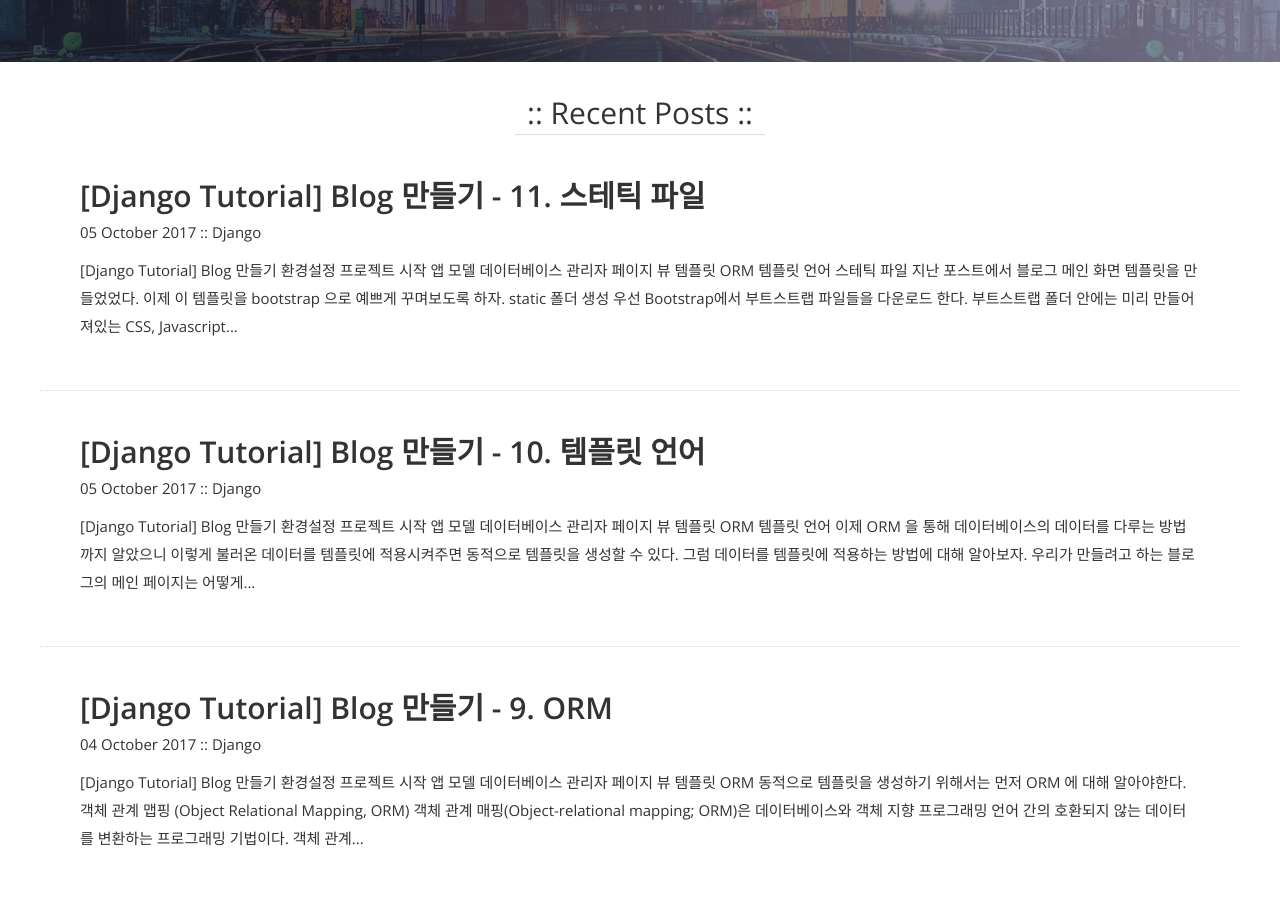
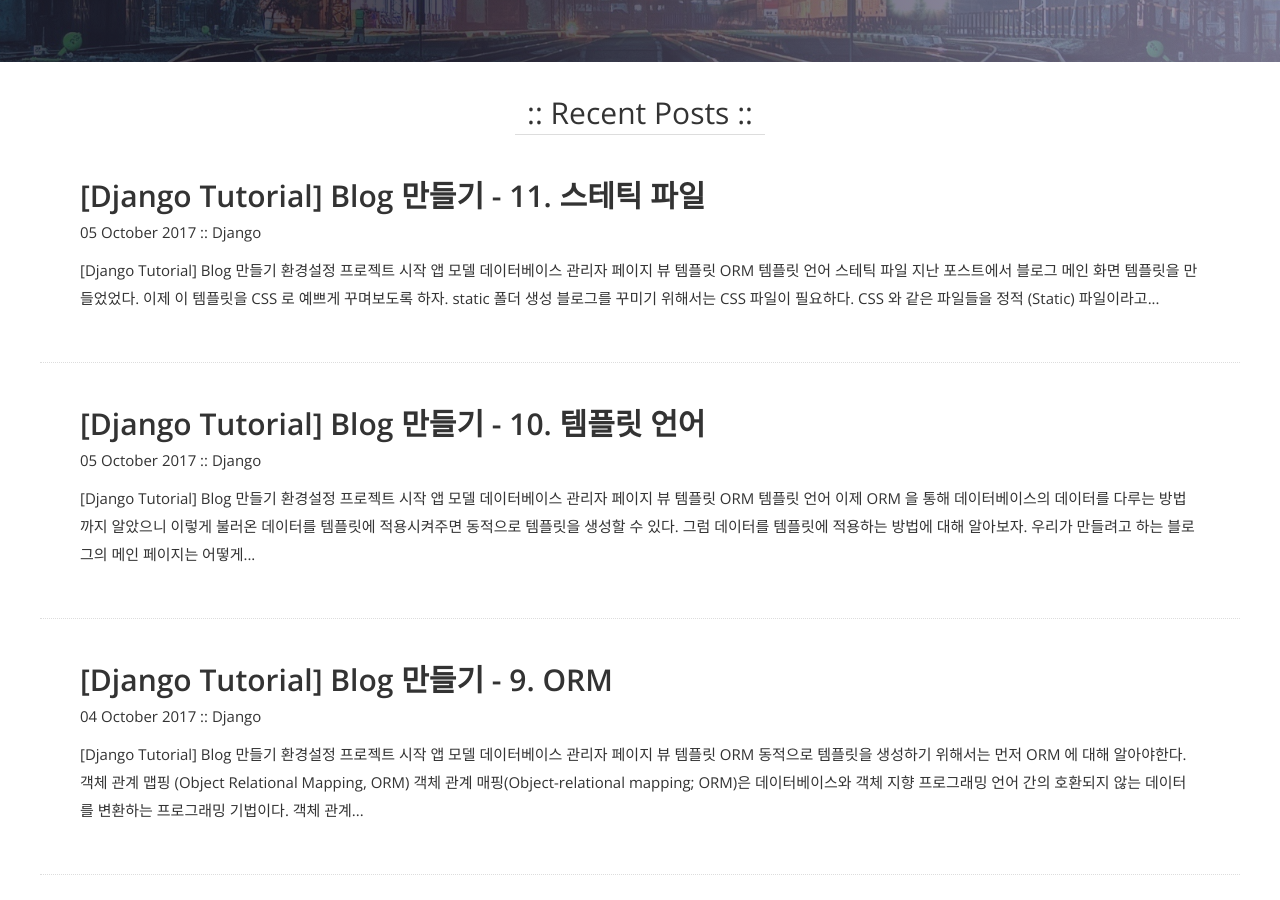
Before and after one commit to nachwon/nachwon.github.io, a Jekyll site: the page built from index.html, in a window 1280 px wide and 900 px high, scrolled down 419 px. Built offline with Jekyll 4.4.1, drawn with Linux system fonts in a browser that asks for light colours; nearby versions of some CDN libraries; some web fonts are replaced; the list of posts is cut into pages by our own code.

Commit message:
minor fixes

````diff
--- a/_posts/Django/2017-10-05-django-10-temp-language.md
+++ b/_posts/Django/2017-10-05-django-10-temp-language.md
@@ -60,7 +60,7 @@
 ```html
 <body>
     <ul>
-        <li>Post_data</li> <-- 이 부분을 자동화
+        <li>Post_data</li>  # 이 부분을 자동화
     </ul>
 </body>
 ```
@@ -70,8 +70,8 @@
 
 #### 템플릿에 데이터 전달하기
 
-템플릿에 데이터를 전달하는 방법을 먼저 알아보자.
-이제 우리는 블로그 메인 화면에 나타날 `Post` 들의 목록을 만들어 줄 것이므로 `views.py` 를 열어 `helloworld` 함수를 아래와 같이 바꿔주자.
+템플릿에 데이터를 적용시켜 표시하려면 먼저 데이터를 전달하는 방법을 알아야한다. 이 작업은 뷰에서 이루어진다.
+일단 블로그 메인 화면에 나타날 `Post` 들의 목록을 만들어 줄 것이므로 `views.py` 를 열어 `helloworld` 함수를 `post_list` 라는 함수로 바꿔주자.
 
 ```py
 def post_list(request):
@@ -252,6 +252,10 @@
 
 <img width="950px" src="/img/django_tutorial/post_content.png">
 
+- - -
+
+##### 필터 적용하기
+
 글 내용까지 보이게 만들긴 했는데 글 전체가 다 보이니 너무 정신이 없다. 몇 개의 단어까지만 보여주도록 설정해보자.
 ```html
 <body>
@@ -339,11 +347,14 @@
 ```
 
 기존에는 `Post.objects.all()` 을 통해 모든 `Post` 객체들의 쿼리셋을 `posts` 로 템플릿에 전달했지만, 이번에는 `.filter(published_date__isnull=False)` 로 필터를 걸어서 `published_date` 가 빈 값이 아닌 `Post` 객체들의 쿼리셋을 가져오도록 바꿔준 것이다.
+아 그리고 바꿔주는 김에 `order_by('-created_date')` 를 추가해서 최신 글이 가장 위로 오도록 정렬해주었다.
 이 두 방법의 결과는 아래와 같이 동일하다.
 
 <img width="950px" src="/img/django_tutorial/published_date_none.png">
 
 위 두 가지 방법 중 더 좋은 방법은 아무래도 뷰를 통해 쿼리셋 자체를 바꿔주는 방법일 것이다. 더 적은 쿼리셋을 가져오게 되므로 처리속도가 더 빠르지 않을까? 흠... 이 부분에 대해서는 데이터베이스 쿼리에 대한 좀 더 자세한 이해가 필요할 것 같다. 처리속도를 고려하지 않고서도 데이터의 가공은 뷰의 역할이므로 가능한 모든 데이터의 가공은 뷰에서 처리해주는 것이 구조상으로도 더 나아보인다.
+
+- - -
 
 아무튼 이제 블로그의 메인화면이 구성되었다. 이제 좀 더 알록달록하고 예쁘게 꾸며보도록 하자.
 - - -
--- a/_posts/Django/2017-10-05-django-11-static.md
+++ b/_posts/Django/2017-10-05-django-11-static.md
@@ -16,21 +16,21 @@
         <li><a href="/django/2017/10/04/django-7-view.html">뷰</a></li>
         <li><a href="/django/2017/10/04/django-8-template.html">템플릿</a></li>
         <li><a href="/django/2017/10/04/django-9-ORM.html">ORM</a></li>
-        <li><a href="/django/2017/10/04/django-10-temp-language.html">템플릿 언어</a></li>
-        <li><a href="/django/2017/10/04/django-11-static.html">스테틱 파일</a></li>
+        <li><a href="/django/2017/10/05/django-10-temp-language.html">템플릿 언어</a></li>
+        <li><a href="/django/2017/10/05/django-11-static.html">스테틱 파일</a></li>
     </ol>
 </div>
 
 - - -
 
-지난 포스트에서 블로그 메인 화면 템플릿을 만들었었다. 이제 이 템플릿을 `bootstrap` 으로 예쁘게 꾸며보도록 하자.
+지난 포스트에서 블로그 메인 화면 템플릿을 만들었었다. 이제 이 템플릿을 `CSS` 로 예쁘게 꾸며보도록 하자.
 
 - - -
 
 #### static 폴더 생성
 
-우선 [Bootstrap](http://bootstrapk.com/getting-started/#download)에서 부트스트랩 파일들을 다운로드 한다. 부트스트랩 폴더 안에는 미리 만들어져있는 `CSS`, `Javascript` 그리고 `fonts` 파일들이 들어있다.
-`CSS` 와 같은 파일들을 `정적 (Static)` 파일이라고 한다. 템플릿을 `template` 폴더에 모두 모아놓고 관리했듯이, 정적 파일들을 `static` 이라는 폴더에 모아놓고 관리하도록 하자.
+블로그를 꾸미기 위해서는 `CSS` 파일이 필요하다. `CSS` 와 같은 파일들을 `정적 (Static)` 파일이라고 한다. 템플릿을 `template` 폴더에 모두 모아놓고 관리했듯이, 정적 파일들을 `static` 이라는 폴더에 모아놓고 관리하도록 하자.
+블로그 꾸미기에 부트스트랩을 사용할 것이다. 우선 [Bootstrap](http://bootstrapk.com/getting-started/#download)에서 부트스트랩 파일들을 다운로드 하자. 부트스트랩 폴더 안에는 미리 만들어져있는 `CSS`, `Javascript` 그리고 `fonts` 파일들이 들어있다.
 `myproject` 폴더 바로 아래에 `static` 이라는 폴더를 생성하고 그 안에 다운받은 부트스트랩 폴더를 넣어준다.
 
 ```
````
Also changed, not shown: other parts of _posts/Django/2017-10-05-django-10-temp-language.md (+6 -2 lines), img/django_tutorial/blog_css.png.
